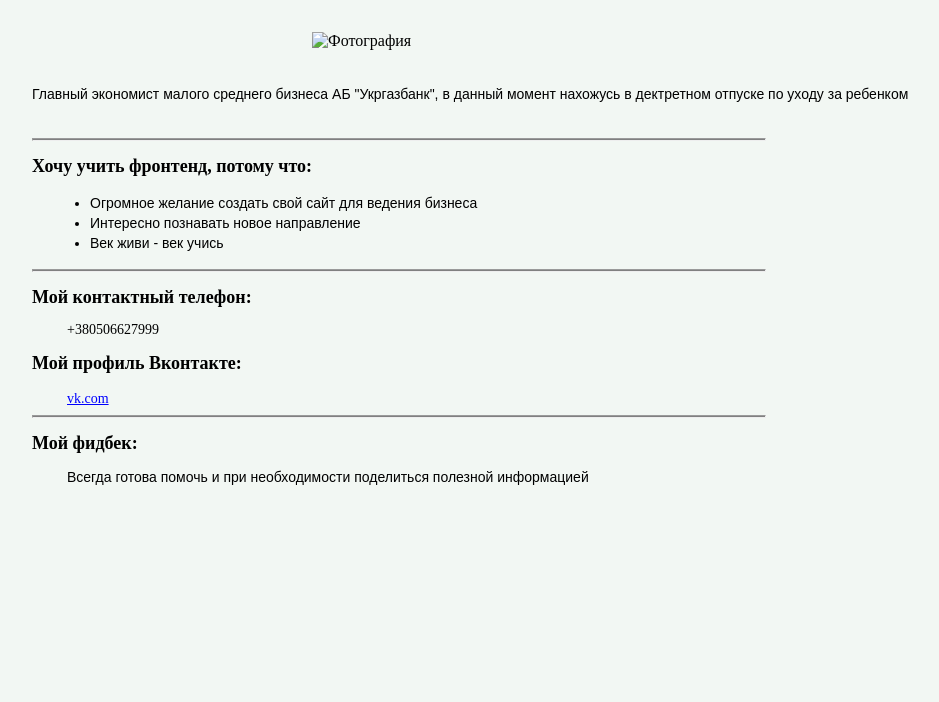
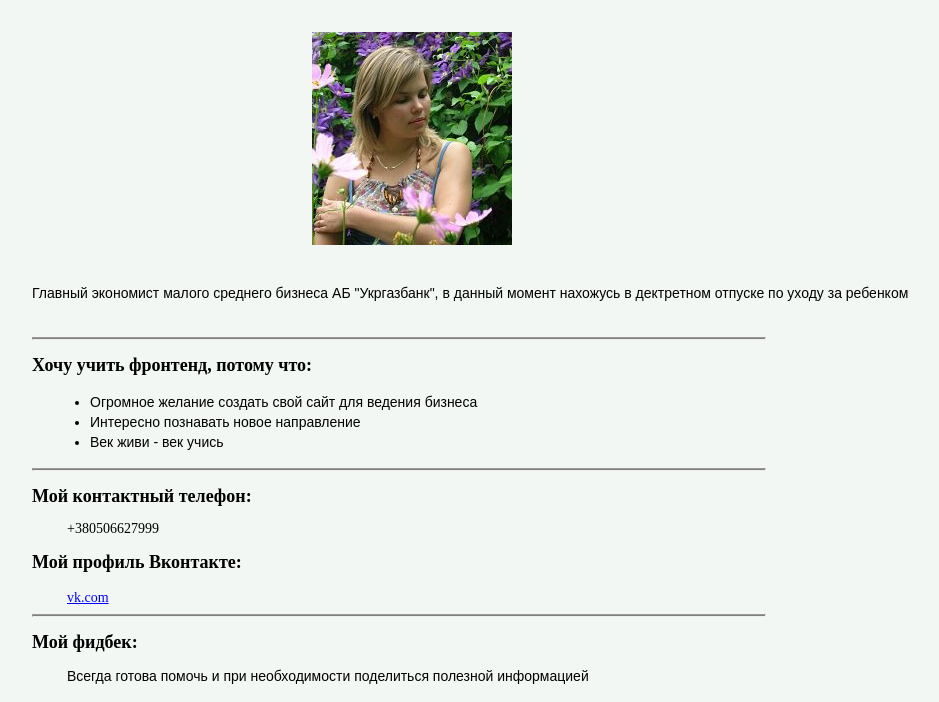
Before and after one commit to rrino4ka/rrino4ka.github.io, a plain HTML site: page Homework 2/index.html in a window 1280 px wide. Shown: the part 98-800 px from the top of the page, without its empty margins (246-1185 px from the left). Drawn offline with Linux system fonts and the light colour scheme.

Commit message:
some forgotton img

```diff
--- a/Homework 2/index.html
+++ b/Homework 2/index.html
@@ -10,7 +10,7 @@
 <div class="FIO">
 <h1>Рудина Ирина Анатольевна</h1>
     </div>
-    <div class="picture"><img/img src="1.jpg" alt="Фотография" title="Студентка GoFrontEnd9"></div>
+    <div class="picture"><img src="img/1.jpg" alt="Фотография" title="Студентка GoFrontEnd9"></div>
   				<p class="bio">Главный экономист малого среднего бизнеса АБ "Укргазбанк", в данный момент нахожусь в дектретном отпуске по уходу за ребенком</p>
   				<hr>
   				<div class="why">
```
